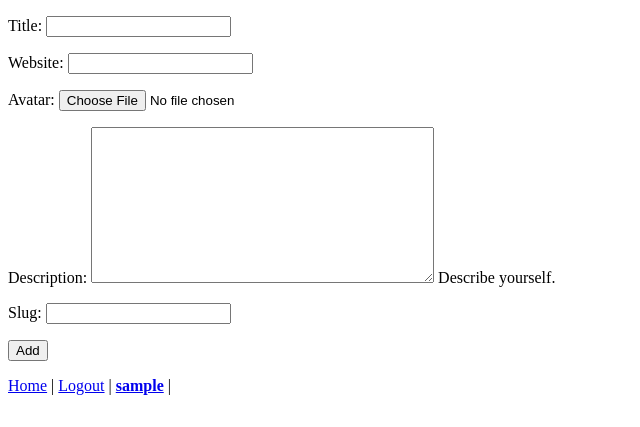
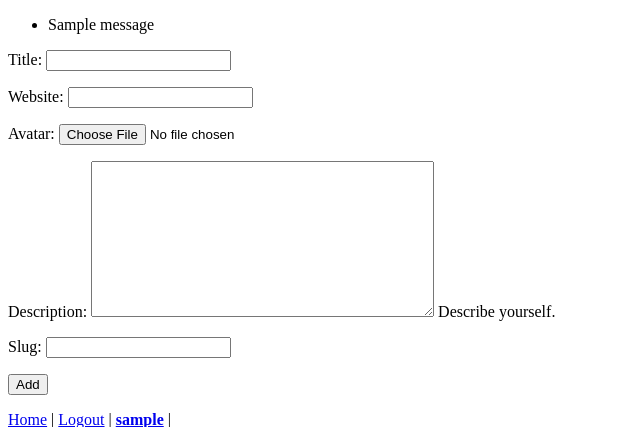
Before and after one commit to wadadaaa/chilliboom, a Django app: page /shop/openshop/ in a window 1280 px wide. Shown: the top 427 px of the page, without its empty margins (0-640 px from the left). Run offline with Django 3.2, Linux system fonts and the light colour scheme; a user stored in the database is signed in; tables that the repository leaves empty hold one stand-in row (values such as "Sample post"); one stand-in notice (Sample message) is shown; parts of the project's set-up code (start-up, migrations or seed data) failed here and were passed over; some libraries are stand-ins or nearby versions.

Commit message:
messages and avatar fix

```diff
--- a/products/templates/base.html
+++ b/products/templates/base.html
@@ -8,6 +8,14 @@
     </head>
 
 <body>
+{% if messages %}
+<ul class="messages">
+    {% for message in messages %}
+    <li{% if message.tags %} class="{{ message.tags }}"{% endif %}>{{ message }}</li>
+    {% endfor %}
+</ul>
+{% endif %}
+
 {% block content %}
 {% endblock %}
 <footer>
--- a/products/templates/products/product_list.html
+++ b/products/templates/products/product_list.html
@@ -13,7 +13,7 @@
       <p>{{ product.price }}₪</p>
       Sale price<p>{{ product.sale_price }}₪</p>
       Submitted by {{ product.shop }}
-        <a href="/shops/{{ product.shop.slug }}/">{{ product.shop }}</a>
+        <a href="{{ product.shop.get_absolute_url }}">{{ product.shop }}</a>
 
 
 {% endfor %}
--- a/products/templates/products/shop_detail.html
+++ b/products/templates/products/shop_detail.html
@@ -5,7 +5,9 @@
 {% block content %}
         <h2>{{ object.title }}</h2>
         <a href="{{ object.website }}"/> {{ object.website }} </a>
-        <img src="{{ object.avatar.url }}"/>
+        {% if object.avatar %}
+        <img src="{{ object.avatar.url }}">
+        {% endif %}
         <p>{{ object.description }}</p>
 
         <h2>Last arrivals from {{ object.title }}</h2>
--- a/products/templates/products/shop_form.html
+++ b/products/templates/products/shop_form.html
@@ -2,8 +2,7 @@
 
 {% block content %}
 
-<form method="post" action="">
-    {% csrf_token %}
+<form enctype="multipart/form-data" action="{% url "openshop" %}" method="post">{% csrf_token %}
     {{ form.as_p }}
     <input type="submit" value="Add">
 </form>
--- a/products/views.py
+++ b/products/views.py
@@ -1,6 +1,8 @@
 from django.views.generic import ListView, DetailView, UpdateView, CreateView
 #from django.contrib.auth import get_user_model
 from django.core.urlresolvers import reverse
+from django.contrib.messages.views import SuccessMessageMixin
+
 
 from products.models import (
     UserProfile,
@@ -61,10 +63,11 @@ class UserProfileDetailView(DetailView):
         UserProfile.objects.get_or_create(user=user)
         return user
 
-class UserProfileEditView(UpdateView):
+class UserProfileEditView(SuccessMessageMixin, UpdateView):
     model = UserProfile
     form_class = UserProfileForm
     template_name = "edit_profile.html"
+    success_message = "Profile saved"
 
     def get_object(self, queryset=None):
         return UserProfile.objects.get_or_create(user=self.request.user)[0]
@@ -72,9 +75,10 @@ class UserProfileEditView(UpdateView):
     def get_success_url(self):
         return reverse("profile", kwargs={'slug': self.request.user})
 
-class ProductCreateView(CreateView):
+class ProductCreateView(SuccessMessageMixin, CreateView):
     model = Product
     form_class = ProductForm
+    success_message = "Product created"
 
     def form_valid(self, form):
         f = form.save(commit=False)
@@ -83,9 +87,10 @@ class ProductCreateView(CreateView):
 
         return super(CreateView, self).form_valid(form)
 
-class OpenShop(CreateView):
+class OpenShop(SuccessMessageMixin,CreateView):
     model = Shop
     form_class = OpenShopForm
+    success_message = "You opened own shop!"
 
     def form_valid(self, form):
         f = form.save(commit=False)
@@ -96,9 +101,10 @@ class OpenShop(CreateView):
         return reverse("profile", kwargs={'slug': self.request.user})
 
 
-class AddProduct(CreateView):
+class AddProduct(SuccessMessageMixin,CreateView):
     model = Product
     form_class = AddproductForm
+    success_message = "New product added"
 
     def form_valid(self, form):
         form.instance.submitter = self.request.user
```
Also changed, not shown: chilliboom/settings.py (+7 -0 lines), chilliboom/media/avatar_pic/fut.jpg (added), chilliboom/media/avatar_pic/fut.jpg.150x150_q85_crop-smart.jpg (added), chilliboom/media/product_pic/drug.jpg (added), chilliboom/media/product_pic/drug.jpg.150x150_q85_crop-smart.jpg (added).
